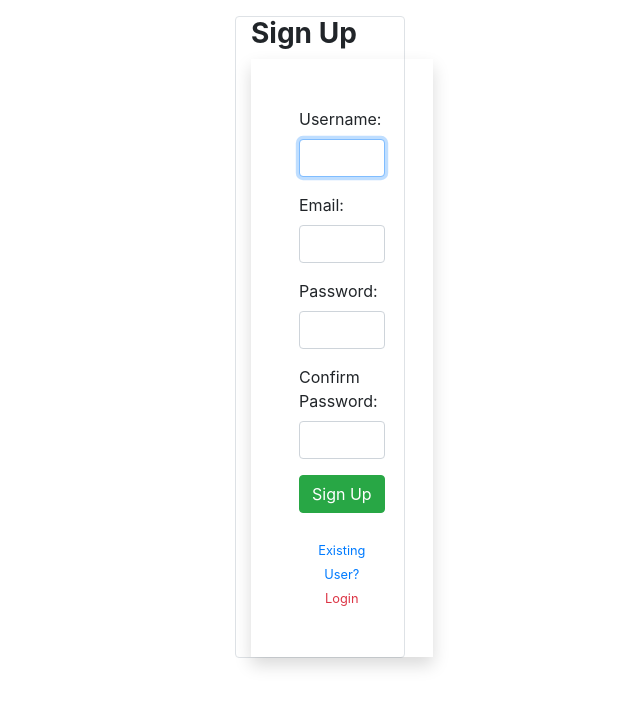
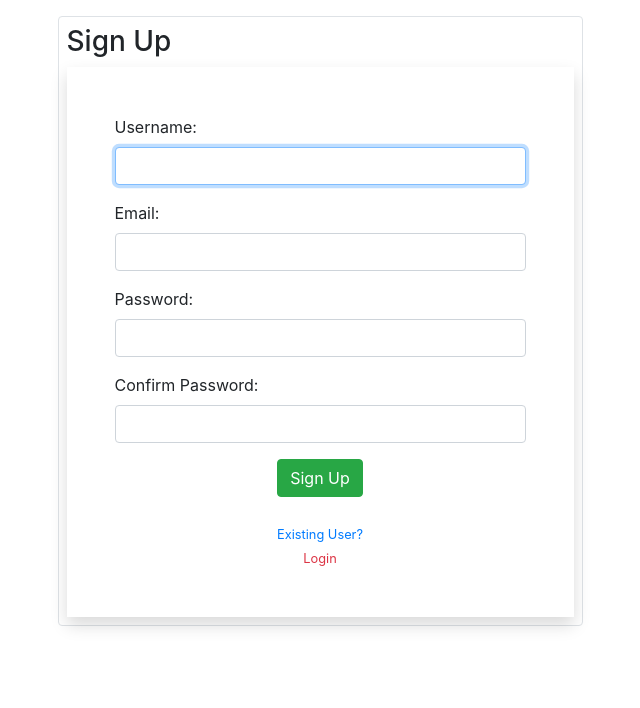
Before and after one commit to pritam2k/QuizAppProject, a Django app: template quizes/templates/quizes/register.html in a window 1280 px wide. Shown: the top 708 px of the page, without its empty margins (320-960 px from the left). Run offline with Django 3.2, Linux system fonts and the light colour scheme; the template is opened without the code that fills it: values that come from a table or form of the project are taken from there, others are empty; some libraries are stand-ins or nearby versions.

Commit message:
updating via cli

```diff
--- a/quizes/templates/quizes/login.html
+++ b/quizes/templates/quizes/login.html
@@ -6,10 +6,10 @@
 {% block content %}
 
 <div class="container col-sm-6 mt-1">
-    <div class="row col-sm-6 mx-auto p-2 border rounded">
+    <div class="row mx-auto p-2 border rounded">
 
 
-        <h1 class="text-center">Login</h1>
+        <h1>Login</h1>
         <hr>
         <form action="" method="post" class="shadow p-5 mx-auto col-sm-12">
             {% csrf_token %}
--- a/quizes/templates/quizes/main.html
+++ b/quizes/templates/quizes/main.html
@@ -31,6 +31,9 @@ home
 </div>
 
 <div class="h1">Quiz List</div>
+{% if request.user.is_authenticated %}
+    <a href="{% url 'quizes:logout' %}" class="btn btn-primary">Logout</a>
+{% endif %}
 <hr>
 {% if request.user.is_authenticated %}
 {% for obj in object_list %}
--- a/quizes/templates/quizes/register.html
+++ b/quizes/templates/quizes/register.html
@@ -5,13 +5,13 @@
 
 {% block content %}
 
-<div class="container col-lg-4">
-    <div class="row col-sm-6 mx-auto border rounded">
+<div class="container col-sm-6 mt-1">
+    <div class="row mx-auto p-2 border rounded">
 
 
-        <h3 class="text-center text-3xl"><b>Sign Up</b></h3>
+        <h3>Sign Up</h3>
         <hr>
-        <form action="" method="post" novalidate class="shadow p-5">
+        <form action="" method="post" novalidate class="shadow p-5 mx-auto col-sm-12">
             {% if messages %}
             {% for msg in messages %}
             <p {% if msg.tags %} class="alert alert-{{msg.tags}}" {% endif %}>{{msg}}</p>
--- a/quizes/urls.py
+++ b/quizes/urls.py
@@ -21,5 +21,6 @@ urlpatterns = [
     path('<pk>/data/', quiz_data_view, name='quiz-data-view'),
     path('accounts/login/', auth_views.LoginView.as_view(template_name="quizes/login.html",
                                                          authentication_form=LoginForm), name="login"),
-    path('register/', register, name="register"),
+    path('accounts/register/', register, name="register"),
+    path('accounts/logout/', auth_views.LogoutView.as_view(next_page='quizes:main-view'), name="logout"),
 ]
```
Also changed, not shown: quizes/migrations/0003_alter_quiz_difficulty.py (added).
